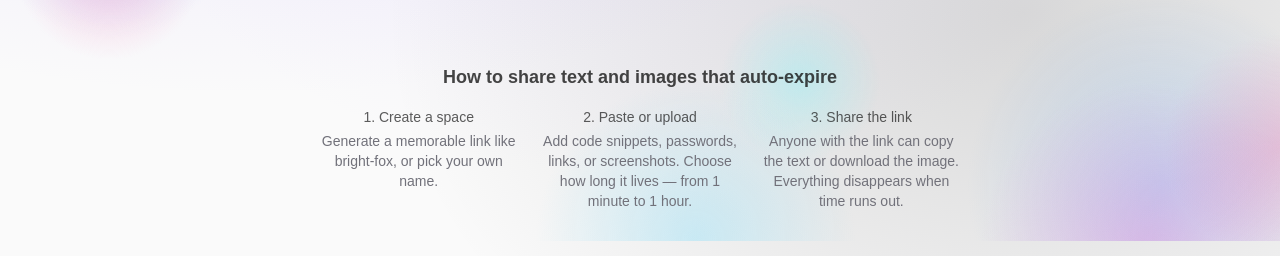
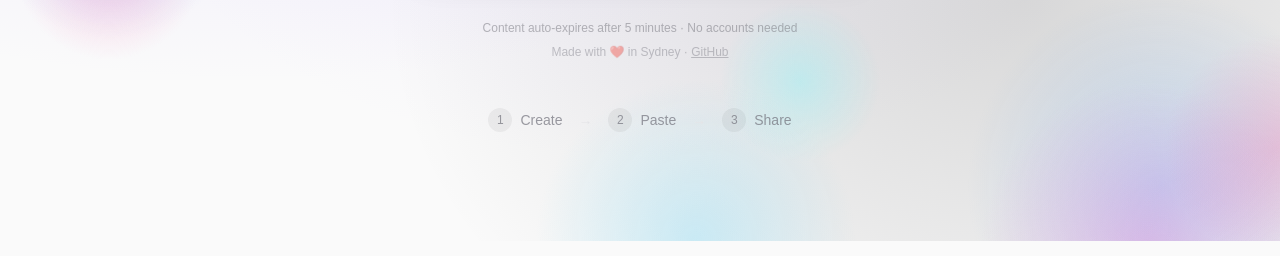
Before and after one commit to liyu1981/shoufa, a Next.js app: page / in a window 1280 px wide. Shown: the part 559-815 px from the top of the page. Built offline with nearby package versions, Linux system fonts and the light colour scheme; no server answers.

Commit message:
style(ui): simplify how-it-works and add URL to space header
- Simplify 'How to share' to minimal 3-step flow
- Show URL under space title in header
- Copy URL button inline with URL

```diff
--- a/src/app/page.tsx
+++ b/src/app/page.tsx
@@ -338,23 +338,22 @@ export default function HomePage() {
           </p>
         </footer>
 
-        {/* SEO: how it works */}
-        <section className="mt-16 max-w-2xl mx-auto px-4 text-center">
-          <h2 className="text-lg font-semibold text-foreground/80 mb-4">
-            How to share text and images that auto-expire
-          </h2>
-          <div className="grid sm:grid-cols-3 gap-6 text-sm text-muted-foreground">
-            <div>
-              <h3 className="font-medium text-foreground/70 mb-1">1. Create a space</h3>
-              <p>Generate a memorable link like bright-fox, or pick your own name.</p>
+        {/* How it works */}
+        <section className="mt-12 max-w-lg mx-auto px-4">
+          <div className="flex items-center justify-center gap-4 text-sm text-muted-foreground/70">
+            <div className="flex items-center gap-2">
+              <span className="w-6 h-6 rounded-full bg-foreground/5 flex items-center justify-center text-xs font-medium">1</span>
+              <span>Create</span>
             </div>
-            <div>
-              <h3 className="font-medium text-foreground/70 mb-1">2. Paste or upload</h3>
-              <p>Add code snippets, passwords, links, or screenshots. Choose how long it lives — from 1 minute to 1 hour.</p>
+            <span className="text-border">→</span>
+            <div className="flex items-center gap-2">
+              <span className="w-6 h-6 rounded-full bg-foreground/5 flex items-center justify-center text-xs font-medium">2</span>
+              <span>Paste</span>
             </div>
-            <div>
-              <h3 className="font-medium text-foreground/70 mb-1">3. Share the link</h3>
-              <p>Anyone with the link can copy the text or download the image. Everything disappears when time runs out.</p>
+            <span className="text-border">→</span>
+            <div className="flex items-center gap-2">
+              <span className="w-6 h-6 rounded-full bg-foreground/5 flex items-center justify-center text-xs font-medium">3</span>
+              <span>Share</span>
             </div>
           </div>
         </section>
--- a/src/app/s/[slug]/page.tsx
+++ b/src/app/s/[slug]/page.tsx
@@ -39,6 +39,12 @@ export default function SlugSpacePage() {
   const [loading, setLoading] = useState(true)
   const [copied, setCopied] = useState(false)
   const [slugCopied, setSlugCopied] = useState(false)
+  const [host, setHost] = useState("")
+
+  // Get host on mount
+  useEffect(() => {
+    setHost(window.location.host)
+  }, [])
   const [clearing, setClearing] = useState(false)
   const [notFound, setNotFound] = useState(false)
   const [ttl, setTtl] = useState(900) // default 15 minutes
@@ -127,6 +133,9 @@ export default function SlugSpacePage() {
     setTimeout(() => setSlugCopied(false), 1500)
   }, [slug])
 
+  // Get display URL
+  const displayUrl = host ? `${host}/s/${slug}` : `/s/${slug}`
+
   // Clear all assets
   const handleClearAll = useCallback(async () => {
     setClearing(true)
@@ -199,39 +208,27 @@ export default function SlugSpacePage() {
             >
               <ArrowLeft className="w-4 h-4" />
             </button>
+            <div className="flex flex-col">
+              <h1 className="text-sm font-semibold tracking-tight">
+                {slug}
+              </h1>
               <button
                 onClick={handleCopyLink}
-              className="flex items-center gap-1.5 px-2 py-1 -ml-2 rounded-lg hover:bg-foreground/5 transition-all group"
+                className="flex items-center gap-1 text-xs text-muted-foreground hover:text-foreground transition-colors -ml-1"
                 title={t("space.copyLink")}
               >
-              <h1 className="text-sm font-semibold tracking-tight truncate max-w-[200px] group-hover:text-primary transition-colors">
-                {slug}
-              </h1>
+                <span className="truncate max-w-[180px]">{displayUrl}</span>
                 {slugCopied ? (
-                <Check className="w-3.5 h-3.5 text-success" />
+                  <Check className="w-3 h-3 text-success shrink-0" />
                 ) : (
-                <Copy className="w-3.5 h-3.5 text-muted-foreground group-hover:text-foreground transition-colors" />
+                  <Copy className="w-3 h-3 shrink-0" />
                 )}
               </button>
             </div>
+          </div>
 
           <div className="flex items-center gap-1">
-            <ThemeToggle className="mr-1" />
-
-            <button
-              onClick={handleCopyLink}
-              className="p-2 rounded-lg hover:bg-foreground/5 transition-all flex items-center gap-1.5"
-              title={t("space.copyLink")}
-            >
-              {copied ? (
-                <Check className="w-4 h-4 text-success" />
-              ) : (
-                <Link2 className="w-4 h-4" />
-              )}
-              <span className="text-xs text-muted-foreground hidden sm:inline">
-                {copied ? t("space.copied") : t("space.copyLink")}
-              </span>
-            </button>
+            <ThemeToggle />
 
             <button
               onClick={() => { fetchAssets(); fetchStatus(); }}
```
Lines whose indentation alone changed are shown as unchanged.
